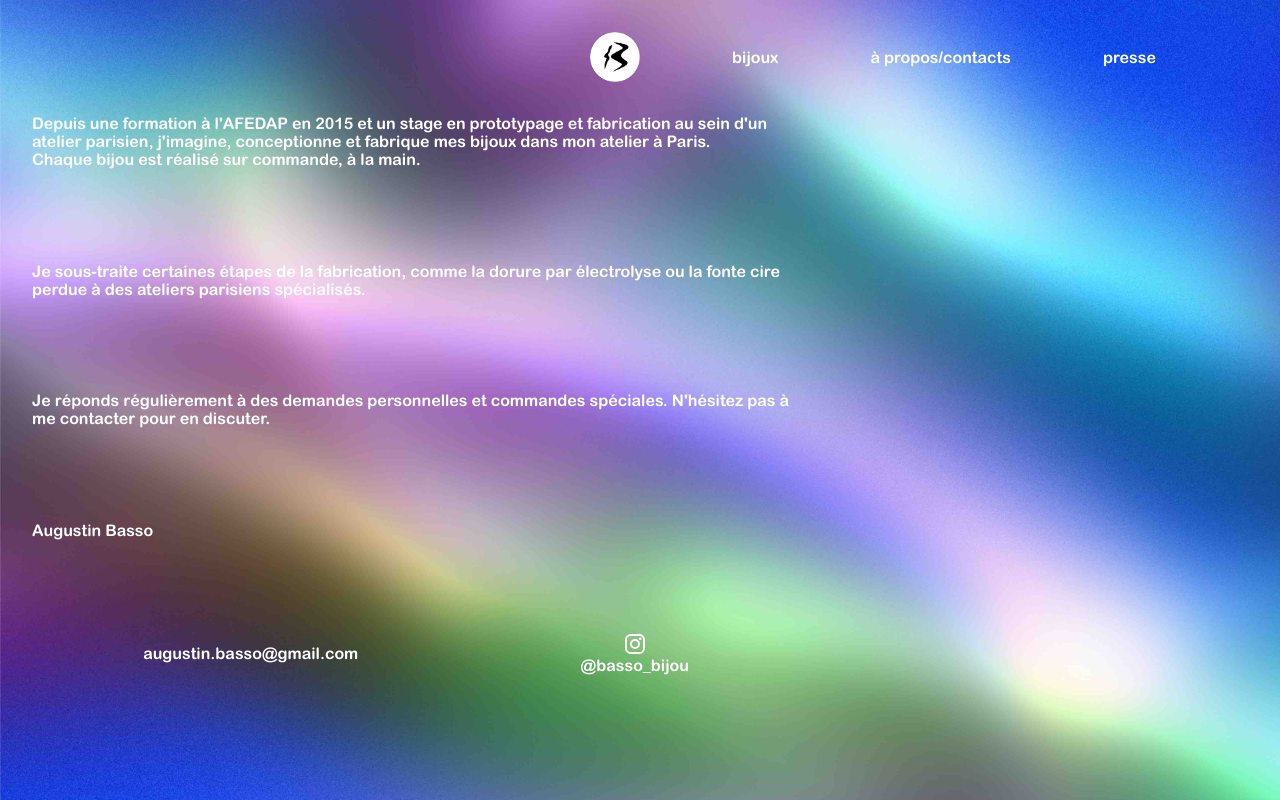
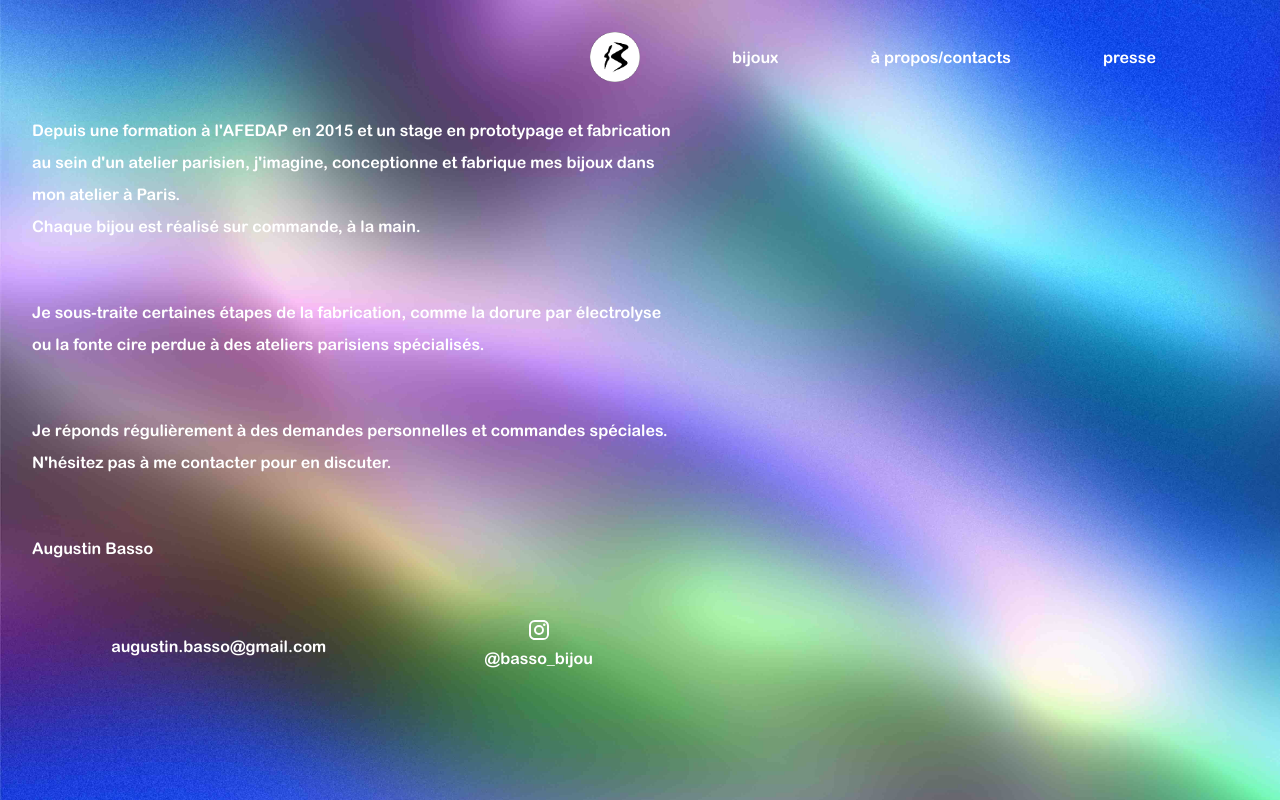
Before and after one commit to colinevel/Basso, a Next.js app: page /contacts in a window 1280 px wide. Built offline with nearby package versions, Linux system fonts and the light colour scheme.

Commit message:
Add styles

```diff
--- a/pages/bijoux.js
+++ b/pages/bijoux.js
@@ -1,3 +1,4 @@
+import Head from "next/head";
 import { TopBar } from "../components/TopBar";
 import styles from "../styles/Bijoux.module.css";
 import Image from "next/image";
@@ -7,6 +8,10 @@ export default function Bijoux() {
   return (
     <>
       <div className={styles.container}>
+        <Head>
+          <title>Bijoux</title>
+          <link rel='icon' href='/images/logo-basso.png' />
+        </Head>
         <TopBar />
         <ul className={styles.list}>
           <li>
--- a/pages/contacts.js
+++ b/pages/contacts.js
@@ -1,3 +1,4 @@
+import Head from "next/head";
 import styles from "../styles/Contacts.module.css";
 import { NavBar } from "../components/NavBar";
 import Image from "next/image";
@@ -7,6 +8,10 @@ export default function Contacts() {
   return (
     <>
       <div className={styles.container}>
+        <Head>
+          <title>A propos</title>
+          <link rel='icon' href='/images/logo-basso.png' />
+        </Head>
         <div className={styles.topBar}>
           <Link href='/'>
             <Image
@@ -41,7 +46,11 @@ export default function Contacts() {
             <a href='mailto:augustin.basso@gmail.com'>
               augustin.basso@gmail.com
             </a>
-              <a className={styles.insta} href="https://www.instagram.com/basso_bijou/" target="_blank">
+            <a
+              className={styles.insta}
+              href='https://www.instagram.com/basso_bijou/'
+              target='_blank'
+            >
               <img alt='instagram' src='/images/instagram.svg' />
               <p>@basso_bijou</p>
             </a>
--- a/styles/Contacts.module.css
+++ b/styles/Contacts.module.css
@@ -28,7 +28,8 @@
   flex-direction: column;
   justify-content: space-between;
   height: 70%;
-  width: 60%;
+  max-width: 50%;
+  line-height: 2em;
 }
 
 .contacts {
```
Lines whose indentation alone changed are shown as unchanged.
